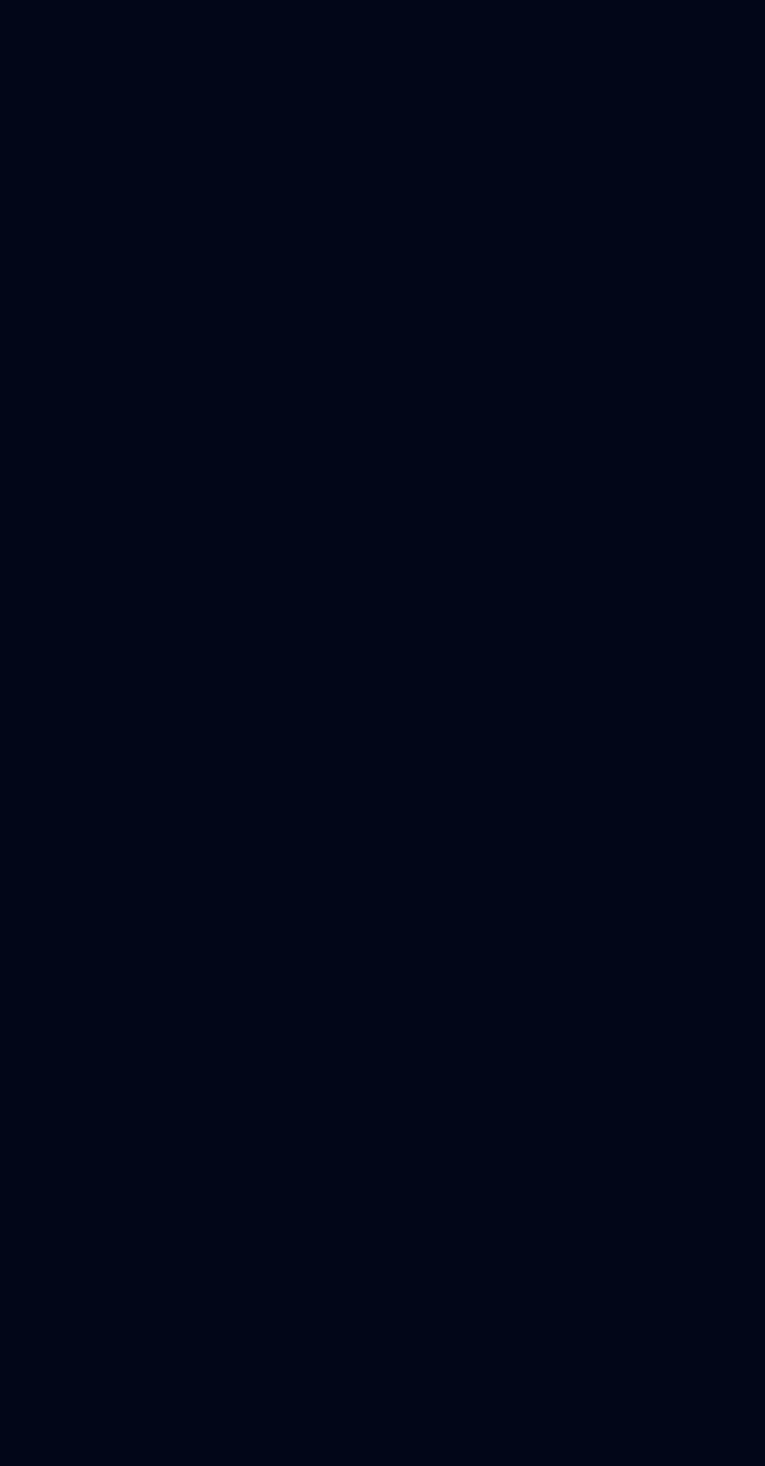
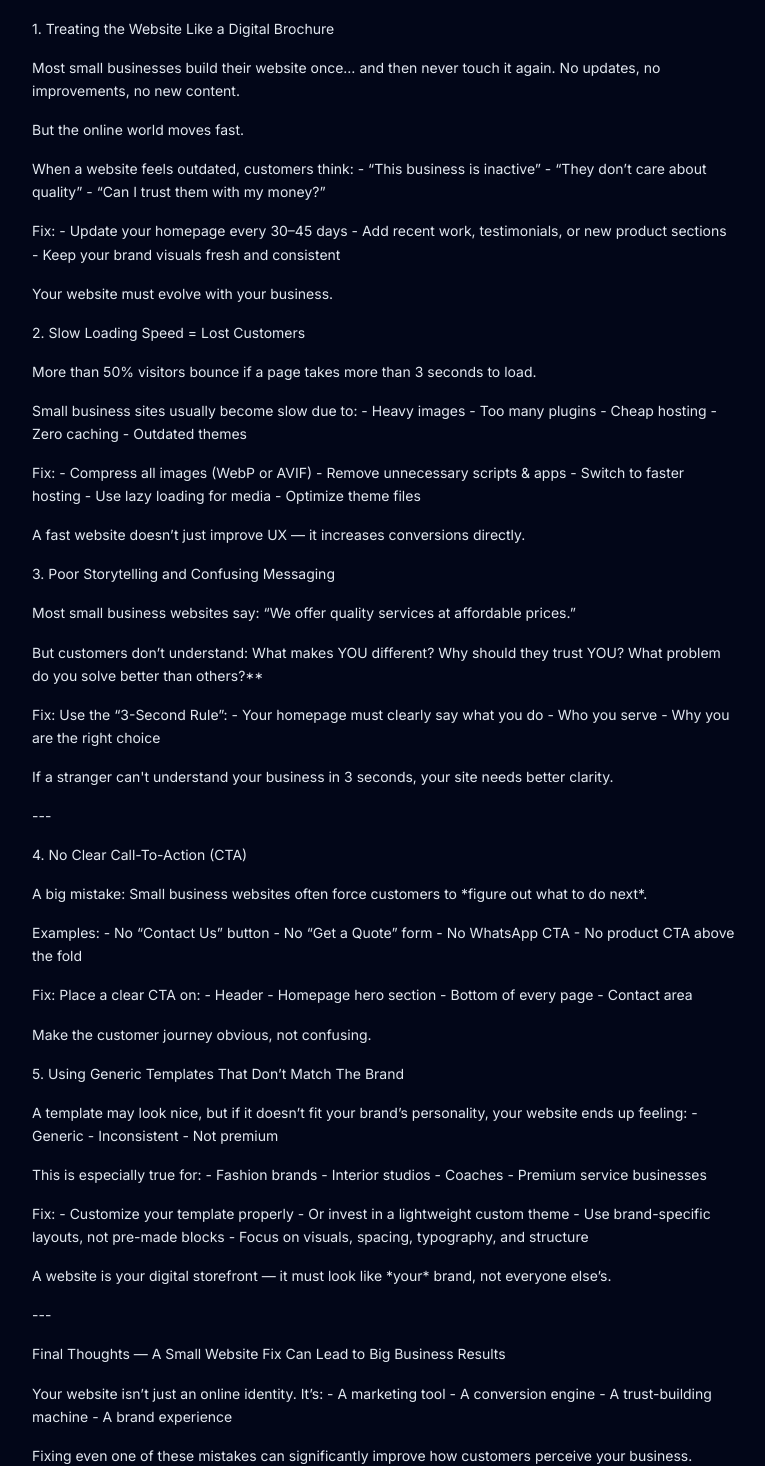
Before and after one commit to Power2913/my-portfolio, a Next.js app: page /blog/5-website-mistakes-small-businesses-must-avoid in a window 1280 px wide. Before the commit this address had no page. Shown: the part 428-1894 px from the top of the page, without its empty margins (256-1021 px from the left). Before the commit the page ends 800 px from the top, so only its background shows below. Built offline with nearby package versions, Linux system fonts and the light colour scheme.

Commit message:
Third Blog

```diff
--- a/app/blog/posts.ts
+++ b/app/blog/posts.ts
@@ -21,7 +21,7 @@ As a developer working with fashion brands, coaches, and B2B data companies, I
 
             A clean, fast website isn’t a luxury anymore. It’s one of the strongest business assets a brand can own.
 
-## Why Your Website Experience Matters More Than Ever
+            Why Your Website Experience Matters More Than Ever
 
             Your website is the first place customers judge you — even before looking at your products, pricing, or portfolio. Studies show that users form an opinion in under 0.3 seconds, and that impression decides everything that follows.
 
@@ -40,7 +40,7 @@ In a world where every category is competitive, the experience you create online
 
             ---
 
-## 1. First Impressions Dictate Trust
+            1. First Impressions Dictate Trust
 
             Visual clarity, clean typography, predictable spacing, and modern UI patterns instantly signal quality.
 
@@ -60,7 +60,7 @@ That’s the power of a clean visual system.
 
             ---
 
-## 2. Performance = Conversions (Real Numbers, Real Impact)
+            2. Performance = Conversions (Real Numbers, Real Impact)
 
             Even a 1-second delay can reduce conversions by 7–10%.
             A 3-second delay? You lose almost half your visitors.
@@ -81,7 +81,7 @@ A faster website = more engagement = more sales.
 
             ---
 
-## 3. UX & Clarity Drive Customer Actions
+            3. UX & Clarity Drive Customer Actions
 
             A beautiful website is useless if the user can’t figure out what to do.
 
@@ -103,11 +103,11 @@ Small details convert passive visitors into paying customers.
 
             ---
 
-## 4. Choosing the Right Tech Stack: Shopify, Laravel, or Next.js?
+            4. Choosing the Right Tech Stack: Shopify, Laravel, or Next.js?
 
             Different businesses need different solutions. Here's how I choose:
 
-### For ecommerce / fashion brands
+            For ecommerce / fashion brands
             Shopify is king — fast, secure, scalable, and reliable for business owners. I customize themes with Tailwind, Alpine.js, and Liquid to achieve premium UI like:
             - Smooth product sliders
             - Variant-based image switching
@@ -115,14 +115,14 @@ Shopify is king — fast, secure, scalable, and reliable for business owners. I
             - Appointment request flows
             - Cart sidebar with AJAX
 
-### For large platforms / B2B dashboards
+            For large platforms / B2B dashboards
             Laravel + Vue is unbeatable:
             - Secure authentication
             - Admin dashboards
             - Large database queries
             - Complex business logic
 
-### For personal brands, agencies, and marketing sites
+            For personal brands, agencies, and marketing sites
             Next.js gives:
             - Blazing speed
             - SEO strength
@@ -131,28 +131,26 @@ Next.js gives:
 
             Each project I’ve delivered uses a tech stack intentionally — not randomly.
 
----
 
-## 5. Real-World Examples from Clients I’ve Helped
+            5. Real-World Examples from Clients I’ve Helped
 
-### Khanijo
+            Khanijo
             Premium fashion brand → Fixed performance issues, improved mobile UX, and optimized product viewing experience.
 
-### 11Tareng
+            11Tareng
             Fully custom Shopify theme → Rebuilt from scratch using Tailwind CSS, Foxify overrides, and a new modern catalog flow.
 
-### Tradeimex Platform
+            Tradeimex Platform
             B2B data company → Worked with massive 25GB+ databases, optimized heavy data queries, and built stable dashboards.
 
-### House of Five Studio (Interior Design)
+            House of Five Studio (Interior Design)
             Delivered clean UI + structured content blocks to help them present projects elegantly.
 
             Each project followed the same principle:
             > “Fast + clean UI + stable backend = business growth.”
 
----
 
-## 6. Final Thoughts — Your Website Is a Growth Engine, Not a Formality
+            6. Final Thoughts — Your Website Is a Growth Engine, Not a Formality
 
             If your website feels slow, outdated, cluttered, or confusing, you’re losing business — silently.
 
@@ -166,9 +164,8 @@ A modern website should:
 
             This is exactly what I focus on when building for any client — whether it’s a fashion brand, a coach, or a B2B company.
 
----
 
-## Want Your Brand to Stand Out?
+            Want Your Brand to Stand Out?
 
             If you're serious about growing your business with a clean, fast, high-conversion website:
 
@@ -177,7 +174,6 @@ If you're serious about growing your business with a clean, fast, high-conversio
         publishedAt: "2025-11-30",
         tags: ["Web Development", "Business", "Performance", "UX"],
     },
-
     {
         slug: "template-vs-custom-shopify-store-for-fashion-brands",
         title:
@@ -194,9 +190,8 @@ This is usually the moment when founders message me and say:
 
             Let’s break down the real difference between a **template-based Shopify store** and a **custom Shopify build**, especially for fashion brands that care about design, storytelling, and conversions.
 
----
 
-## 1. Templates Help You Start, But They Don’t Help You Stand Out
+            1. Templates Help You Start, But They Don’t Help You Stand Out
 
             Shopify templates are great for:
             - Launching fast
@@ -218,7 +213,7 @@ A custom store flips this:
 
             ---
 
-## 2. UX for Fashion Is Different From Generic Ecommerce
+            2. UX for Fashion Is Different From Generic Ecommerce
 
             Fashion customers don’t shop like electronics or grocery buyers.
 
@@ -241,9 +236,8 @@ In my custom Shopify builds for fashion brands, I focus on:
 
             This is the difference between a site that “shows products” and one that actually **sells outfits and lifestyle**.
 
----
 
-## 3. Performance and Stability Matter Once Ads Start
+            3. Performance and Stability Matter Once Ads Start
 
             A simple theme might feel “okay” in the beginning. But when:
             - You start sending Meta / Google ad traffic
@@ -268,7 +262,7 @@ When a brand is spending real money on ads, a 1–2 second faster store literall
 
             ---
 
-## 4. Custom Flows You Can’t Get From a Generic Theme
+            4. Custom Flows You Can’t Get From a Generic Theme
 
             Fashion brands often need flows that templates don’t support well, like:
             - “Request an appointment” instead of direct purchase for premium edits
@@ -286,9 +280,9 @@ This is the type of UX that is almost impossible with a vanilla template without
 
             ---
 
-## 5. Real Examples From My Work
+            5. Real Examples From My Work
 
-### 11Tareng
+            11Tareng
             For 11Tareng, we didn’t just “install a theme.”
             We:
             - Stripped a base theme
@@ -296,23 +290,22 @@ We:
             - Tweaked product layouts, cart experience, and micro-interactions
             - Focused on making the catalogue feel like a curated fashion experience
 
-### Khanijo
+            Khanijo
             With Khanijo, the focus was:
             - Making products feel premium
             - Cleaning the navigation and sections
             - Fixing scroll and spacing issues
             - Improving mobile performance
 
-### Other fashion & lifestyle brands
+            Other fashion & lifestyle brands
             The pattern is always the same:
             - Template looked okay
             - Brand evolved
             - Template became a limitation
             - Custom theme unlocked a new level of control
 
----
 
-## 6. When Should a Brand Move From Template to Custom?
+            6. When Should a Brand Move From Template to Custom?
 
             You don’t need a custom build on day one.
 
@@ -326,29 +319,27 @@ But you should strongly consider it if:
             A custom store is not about showing off.
             It’s about aligning your **brand, UX, and tech** with where your business actually is.
 
----
 
-## 7. My Approach When Building Custom Shopify Stores
+            7. My Approach When Building Custom Shopify Stores
 
             Whenever I take on a custom Shopify project, I focus on three core pillars:
 
-### 1) Brand-first design
+            1) Brand-first design
             - How can the site visually feel like this brand and no one else?
             - How can we use typography, spacing, and layout to reflect the brand’s personality?
 
-### 2) Performance & stability
+            2) Performance & stability
             - Can this store handle traffic from ads without breaking?
             - Are we avoiding unnecessary plugins and scripts?
 
-### 3) Practical control for the founder
+            3) Practical control for the founder
             - Can the brand team update banners, text, and sections without calling a developer every time?
             - Are we using flexible, well-structured sections and blocks in the theme editor?
 
             This is where custom development actually pays for itself over time.
 
----
 
-## Final Thoughts — Template vs Custom Is a Business Decision
+            Final Thoughts — Template vs Custom Is a Business Decision
 
             A template is perfect when you just need to get online.
             A custom-built store is perfect when you’re ready to **take your brand seriously**.
@@ -360,9 +351,8 @@ If you’re a fashion founder and:
 
             Then it might be time to move to a custom Shopify build.
 
----
 
-## Want to Talk About Your Store?
+            Want to Talk About Your Store?
 
             If you’re thinking about redesigning or upgrading your Shopify store and want a developer who understands both **fashion brands** and **performance-focused builds**, I’d be happy to look at your current setup and suggest a practical roadmap.
 
@@ -371,4 +361,139 @@ You can reach out, share your store link, and we’ll figure out what makes sens
         publishedAt: "2025-12-01",
         tags: ["Shopify", "Ecommerce", "Fashion Brands", "Conversion"],
     },
+    {
+        slug: "5-website-mistakes-small-businesses-must-avoid",
+        title: "5 Website Mistakes Small Businesses Make — And How to Fix Them",
+        excerpt:
+            "From slow performance to confusing messaging, small business websites often lose customers silently. Here are the top mistakes and how to fix them fast.",
+        content: `Small businesses today know they need a website — but few understand how to use it as a powerful sales machine. As someone who builds sites for fashion brands, agencies, and B2B companies, I see the same mistakes repeated again and again.
+
+            The good part?
+            These mistakes are easy to fix if you know what to look for.
+
+            Here are the top five website mistakes small businesses make — and how to fix them with simple, actionable improvements.
+
+
+            1. Treating the Website Like a Digital Brochure
+
+            Most small businesses build their website once… and then never touch it again.
+            No updates, no improvements, no new content.
+
+            But the online world moves fast.
+
+            When a website feels outdated, customers think:
+            - “This business is inactive”
+            - “They don’t care about quality”
+            - “Can I trust them with my money?”
+
+            Fix:
+            - Update your homepage every 30–45 days
+            - Add recent work, testimonials, or new product sections
+            - Keep your brand visuals fresh and consistent
+
+            Your website must evolve with your business.
+
+
+            2. Slow Loading Speed = Lost Customers
+
+            More than 50% visitors bounce if a page takes more than 3 seconds to load.
+
+            Small business sites usually become slow due to:
+            - Heavy images
+            - Too many plugins
+            - Cheap hosting
+            - Zero caching
+            - Outdated themes
+
+            Fix:
+            - Compress all images (WebP or AVIF)
+            - Remove unnecessary scripts & apps
+            - Switch to faster hosting
+            - Use lazy loading for media
+            - Optimize theme files
+
+            A fast website doesn’t just improve UX — it increases conversions directly.
+
+
+            3. Poor Storytelling and Confusing Messaging
+
+            Most small business websites say:
+            “We offer quality services at affordable prices.”
+
+            But customers don’t understand:
+            What makes YOU different?
+            Why should they trust YOU?
+            What problem do you solve better than others?**
+
+            Fix:
+            Use the “3-Second Rule”:
+            - Your homepage must clearly say what you do
+            - Who you serve
+            - Why you are the right choice
+
+            If a stranger can't understand your business in 3 seconds, your site needs better clarity.
+
+            ---
+
+            4. No Clear Call-To-Action (CTA)
+
+            A big mistake:
+            Small business websites often force customers to *figure out what to do next*.
+
+            Examples:
+            - No “Contact Us” button
+            - No “Get a Quote” form
+            - No WhatsApp CTA
+            - No product CTA above the fold
+
+            Fix:
+            Place a clear CTA on:
+            - Header
+            - Homepage hero section
+            - Bottom of every page
+            - Contact area
+
+            Make the customer journey obvious, not confusing.
+
+
+            5. Using Generic Templates That Don’t Match The Brand
+
+            A template may look nice, but if it doesn’t fit your brand’s personality, your website ends up feeling:
+            - Generic
+            - Inconsistent
+            - Not premium
+
+            This is especially true for:
+            - Fashion brands
+            - Interior studios
+            - Coaches
+            - Premium service businesses
+
+            Fix:
+            - Customize your template properly
+            - Or invest in a lightweight custom theme
+            - Use brand-specific layouts, not pre-made blocks
+            - Focus on visuals, spacing, typography, and structure
+
+            A website is your digital storefront — it must look like *your* brand, not everyone else’s.
+
+            ---
+
+            Final Thoughts — A Small Website Fix Can Lead to Big Business Results
+
+            Your website isn’t just an online identity.
+            It’s:
+            - A marketing tool
+            - A conversion engine
+            - A trust-building machine
+            - A brand experience
+
+            Fixing even one of these mistakes can significantly improve how customers perceive your business.
+
+            If you're a small business owner looking to upgrade your site, improve conversions, or redesign your brand’s online presence — I’d be happy to help you plan the right structure and strategy.
+
+            Let’s build something that actually grows your business.`,
+        publishedAt: "2025-12-02",
+        tags: ["Business", "UX", "Web Development", "Branding"],
+    },
 ];
```
Lines whose indentation alone changed are shown as unchanged.
